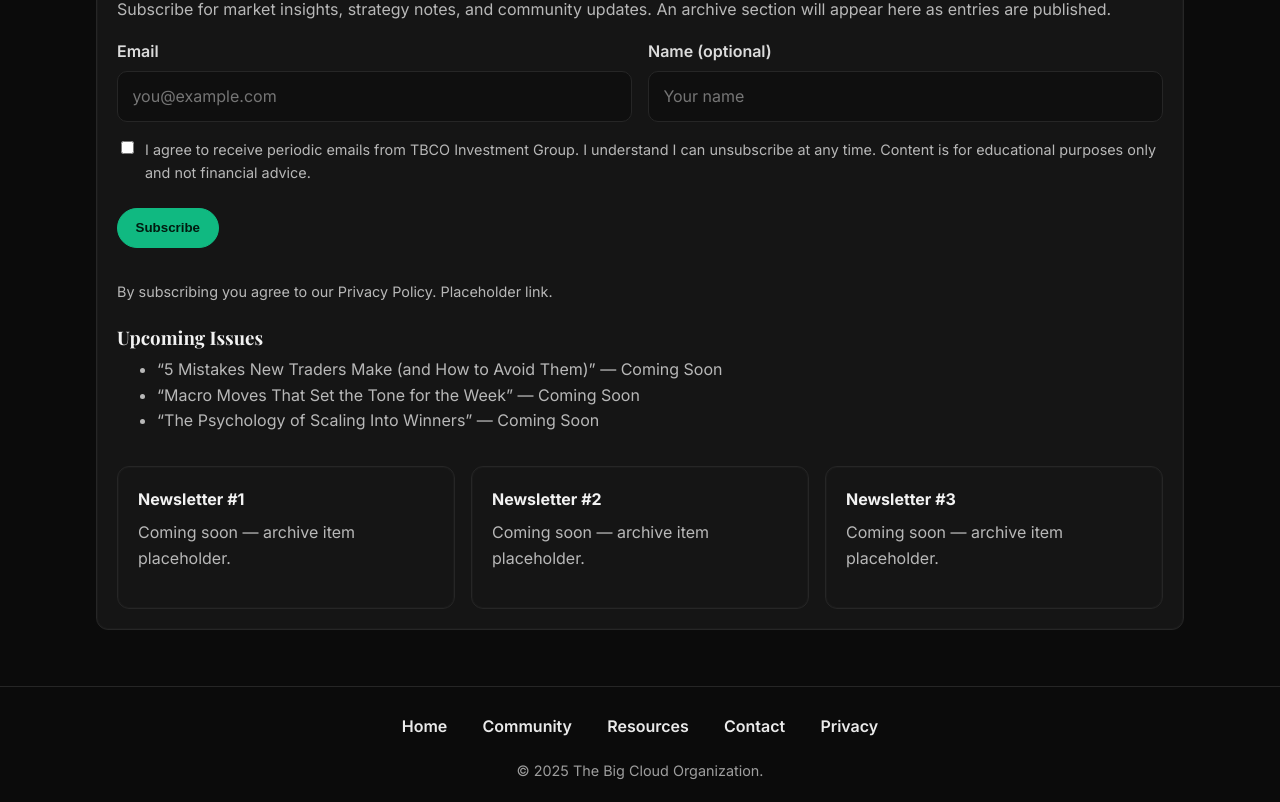
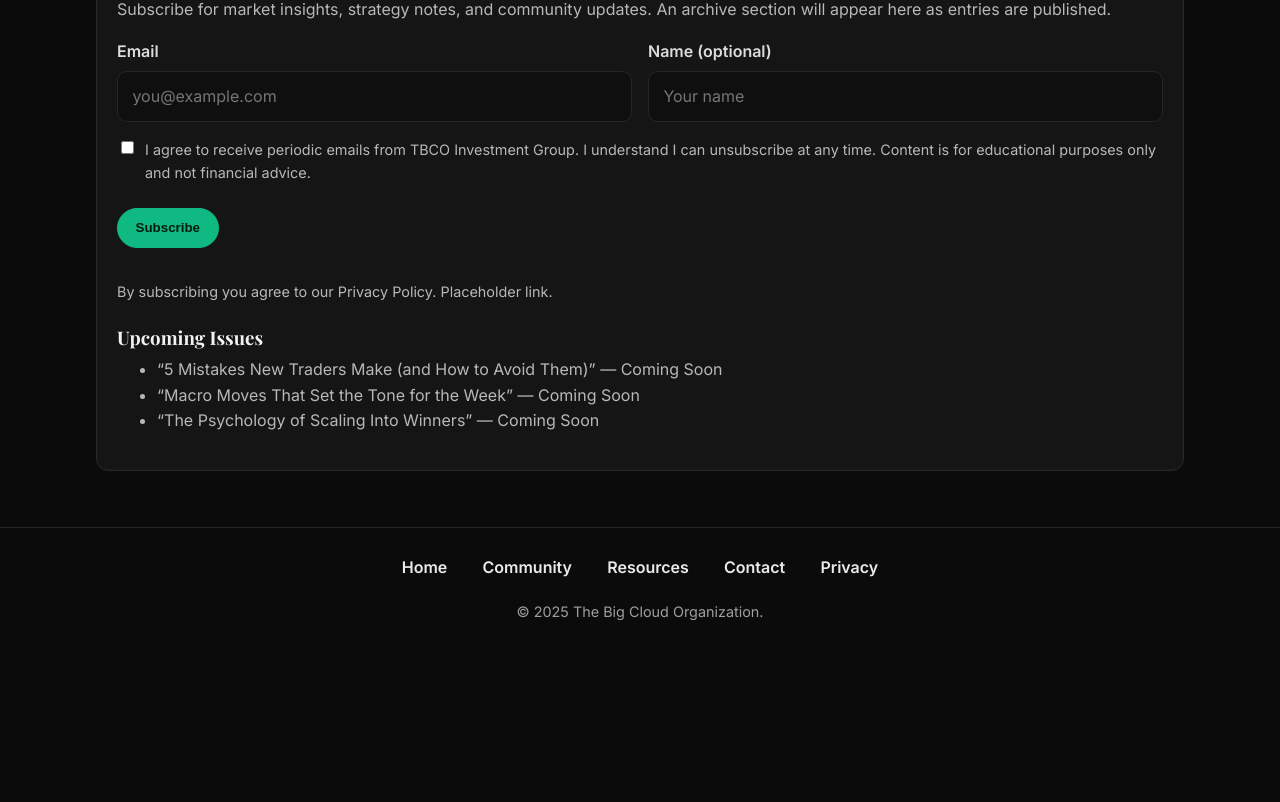
Before and after one commit to mrbulka/tbco-funnel, a Vue app: page /resources in a window 1280 px wide. Shown: the part 819-1621 px from the top of the page. After the commit the page ends 1462 px from the top, so only its background shows below. Built offline with nearby package versions, Linux system fonts and the light colour scheme.

Commit message:
Update Resources.vue

```diff
--- a/src/pages/Resources.vue
+++ b/src/pages/Resources.vue
@@ -119,11 +119,6 @@ function levelClass(title: string) {
         </div>
 
         <!-- Archive placeholder -->
-        <div class="grid mt4" style="grid-template-columns: repeat(3, minmax(0, 1fr));">
-          <div class="card"><strong>Newsletter #1</strong><p class="mt1 dim">Coming soon — archive item placeholder.</p></div>
-          <div class="card"><strong>Newsletter #2</strong><p class="mt1 dim">Coming soon — archive item placeholder.</p></div>
-          <div class="card"><strong>Newsletter #3</strong><p class="mt1 dim">Coming soon — archive item placeholder.</p></div>
-        </div>
       </div>
     </div>
   </section>
```
